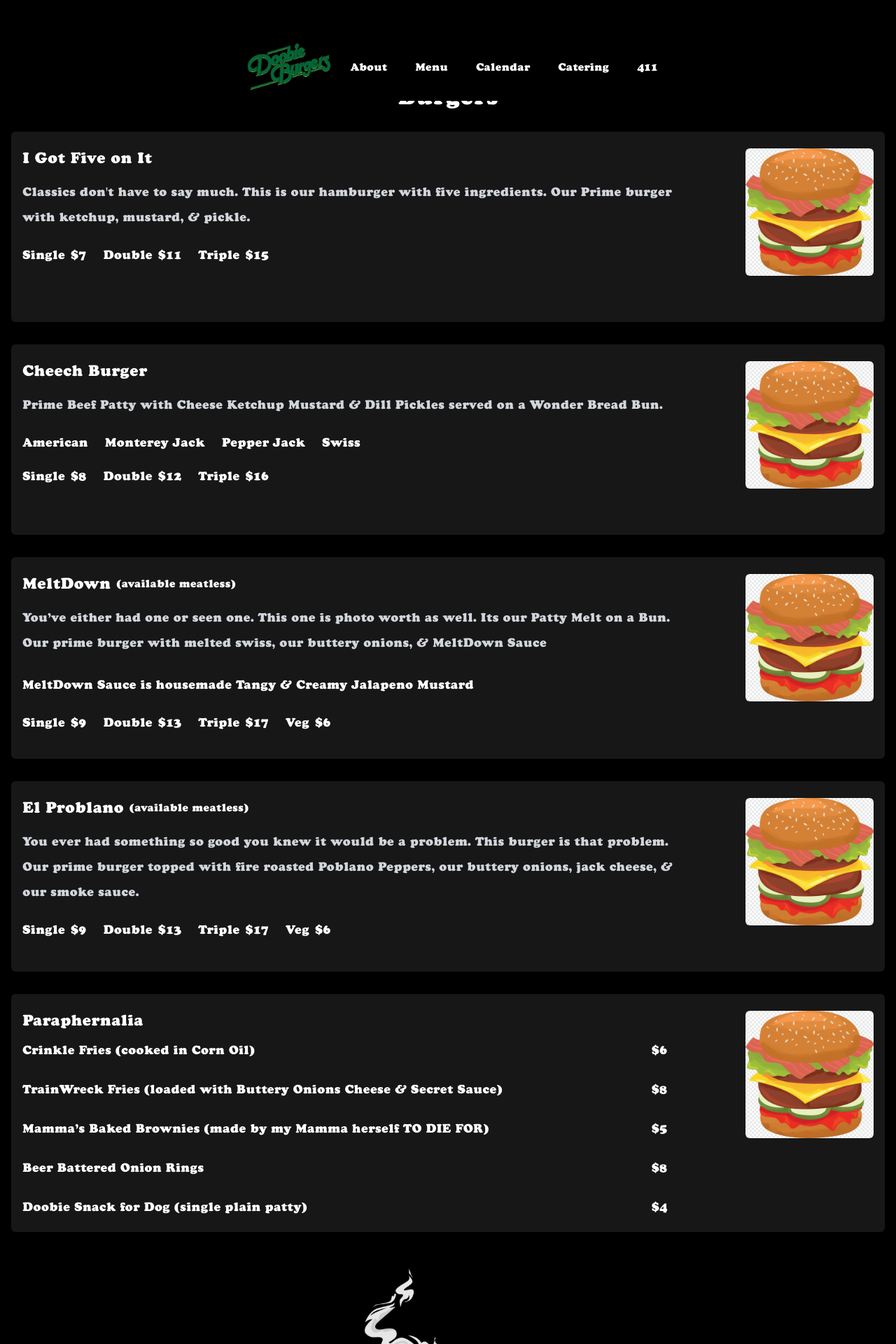
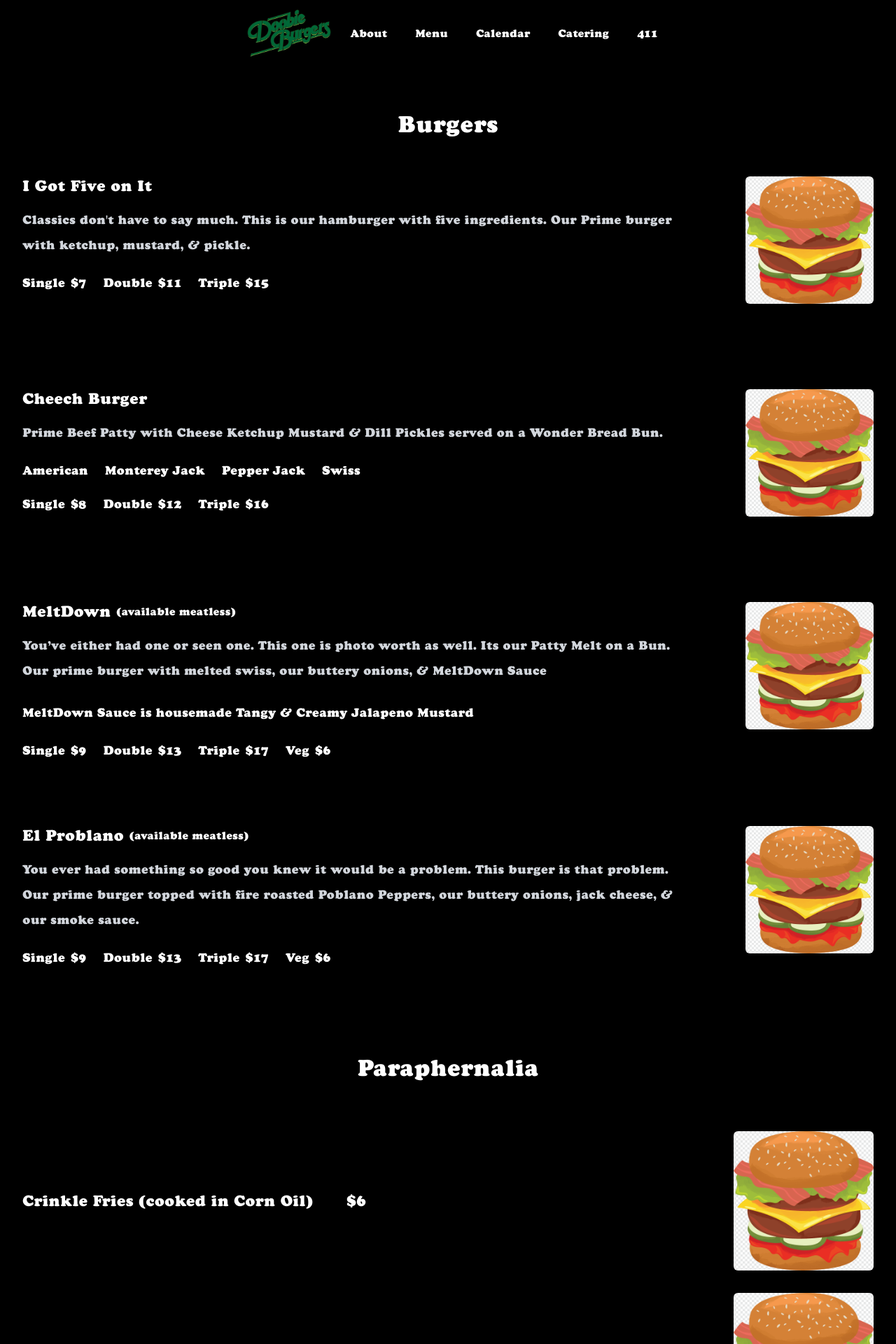
Before and after one commit to DariusGarcia/doobie-burgers, a Next.js app: page /menu in a window 1280 px wide. Shown: the top 1920 px of the page at 70% size. Built offline with nearby package versions, Linux system fonts and the light colour scheme.

Commit message:
add framer motion animations

```diff
--- a/components/cta.jsx
+++ b/components/cta.jsx
@@ -7,7 +7,7 @@ export default function LandingCTA() {
             Come taste the love at Doobie Burgers.
             <br />
           </h2>
-          <p className='mx-auto mt-6 max-w-xl text-lg leading-8 text-gray-600'>
+          <p className='mx-auto mt-6 max-w-xl text-lg leading-8 text-gray-500'>
             You’ve either had one or seen one.
           </p>
           <div className='mt-10 flex items-center justify-center gap-x-6'>
--- a/components/navbar.jsx
+++ b/components/navbar.jsx
@@ -54,7 +54,7 @@ export default function Navbar() {
           </div>
 
           <Disclosure.Panel className='sm:hidden'>
-            <div className='space-y-1 px-2 pb-3 pt-2 mb-12 '>
+            <div className='space-y-1 px-2 pb-3 pt-2 mb-12 bg-[#e1dfdb] bg-opacity-10 '>
               {navigation.map((item) => (
                 <Disclosure.Button
                   key={item.name}
--- a/package.json
+++ b/package.json
@@ -13,6 +13,7 @@
     "@heroicons/react": "^2.0.18",
     "@tailwindcss/forms": "^0.5.3",
     "autoprefixer": "10.4.14",
+    "framer-motion": "^10.12.18",
     "next": "13.4.7",
     "postcss": "8.4.24",
     "react": "18.2.0",
--- a/pages/catering.jsx
+++ b/pages/catering.jsx
@@ -1,12 +1,20 @@
 import Image from 'next/image'
-import Link from 'next/link'
-import React from 'react'
+import { motion as m, AnimatePresence } from 'framer-motion'
 
 const Catering = () => {
   return (
+    <AnimatePresence>
       <div className='flex flex-col w-full md:justify-center md:items-center py-24 md:py-36'>
         <div className='flex flex-col w-full md:max-w-7xl px-4 md:justify-center'>
-        <h1 className='text-center text-4xl mb-4'>Catering</h1>
+          <m.div
+            initial='hidden'
+            animate='visible'
+            viewport={{ once: true, amount: 0.8 }}>
+            {' '}
+            <m.h1 variants={cardVariants} className='text-center text-4xl mb-4'>
+              Catering
+            </m.h1>
+          </m.div>
 
           <section className='flex flex-col w-full md:items-center gap-8 mt-4 md:p-4 rounded-md py-8'>
             <div className='flex flex-col gap-2 px-2 md:px-0'>
@@ -138,7 +146,24 @@ const Catering = () => {
           </section>
         </div>
       </div>
+    </AnimatePresence>
   )
 }
 
 export default Catering
+
+const cardVariants = {
+  hidden: {
+    y: 200,
+    opacity: 0,
+  },
+  visible: {
+    y: 0,
+    opacity: 1,
+    transition: {
+      type: 'spring',
+      bounce: 0.4,
+      duration: 0.8,
+    },
+  },
+}
--- a/pages/contact.jsx
+++ b/pages/contact.jsx
@@ -6,7 +6,7 @@ import {
 
 export default function ContactPage() {
   return (
-    <div className='relative isolate bg-black'>
+    <div className='relative isolate bg-black pt-24'>
       <div className='mx-auto flex justify-center max-w-7xl '>
         <div className='relative px-6 pb-20 pt-12 sm:pt-32 lg:static lg:px-8 lg:py-48'>
           <div className='mx-auto lg:mx-0 '>
--- a/pages/index.jsx
+++ b/pages/index.jsx
@@ -3,26 +3,25 @@ import LandingCTA from '@/components/cta'
 import Testimonial from '@/components/testimonial'
 import Image from 'next/image'
 import Link from 'next/link'
+import { motion as m, AnimatePresence } from 'framer-motion'
 
 export default function Home() {
   return (
     <main className='pt-12'>
+      <AnimatePresence>
         {/* Header CTA */}
         <div className=' '>
           <div className='mx-auto max-w-7xl px-6 py-12 sm:py-24 lg:flex lg:items-center lg:gap-x-10 lg:px-8'>
-          <div className='mx-auto max-w-2xl lg:mx-0 lg:flex-auto'>
+            <m.div
+              initial='hidden'
+              animate='visible'
+              viewport={{ once: true, amount: 0.8 }}
+              className='mx-auto max-w-2xl lg:mx-0 lg:flex-auto'>
+              <m.div variants={cardVariants}>
                 <div className='flex w-full'>
-              <div className='flex flex-col w-full'>
-                {/* <div className=' lg:mt-0 mb-6 lg:flex-shrink-0 lg:flex-grow flex justify-center md:flex-none md:justify-start'>
-                  <Image
-                    src='/mainLogo.png'
-                    width={300}
-                    height={300}
-                    alt='logo'
-                  />
-                </div> */}
+                  <div className='flex flex-col w-full'></div>
                 </div>
-            </div>
+
                 <h1 className='mt-10 text-4xl font-bold tracking-tight sm:text-6xl'>
                   Doobie Burgers
                 </h1>
@@ -30,27 +29,77 @@ export default function Home() {
                   <span className='mt-4 w-full font-semibold text-center'>
                     A burger joint.
                   </span>
-              <span className='h-4 w-px bg-gray-900/10' aria-hidden='true' />
+                  <span
+                    className='h-4 w-px bg-gray-900/10'
+                    aria-hidden='true'
+                  />
                 </div>
                 <p className='mt-6 text-lg leading-8 text-gray-400'>
                   Burgers are unique and always have a story to tell. Come along
-              with as we tour Los Angeles letting the World see our story come
-              into pictue.
+                  with as we tour Los Angeles letting the World see our story
+                  come into pictue.
                 </p>
                 <div className='mt-10 '>
                   <p className='flex justify-start items-start gap-x-1 w-full mt-12 italic text-sm text-gray-400'>
                     Est. Hollywood 2021
                   </p>
                 </div>
-          </div>
-          <div className='mt-16 sm:mt-24 lg:mt-0 lg:flex-shrink-0 lg:flex-grow flex justify-center'>
-            <Image src='/burgerLogo.png' width={300} height={300} alt='logo' />
-          </div>
+              </m.div>
+            </m.div>
+            <m.div
+              variants={cardVariantsHorizontal}
+              initial='hidden' // Add initial and animate properties
+              animate='visible'
+              className='mt-16 sm:mt-24 lg:mt-0 lg:flex-shrink-0 lg:flex-grow flex justify-center'>
+              <m.div
+                variants={cardVariantsHorizontal}
+                className='mt-16 sm:mt-24 lg:mt-0 lg:flex-shrink-0 lg:flex-grow
+              flex justify-center'>
+                <Image
+                  src='/burgerLogo.png'
+                  width={300}
+                  height={300}
+                  alt='logo'
+                />
+              </m.div>
+            </m.div>
           </div>
           <Testimonial />
           <LandingCTA />
           {/* <ContactInfo /> */}
         </div>
+      </AnimatePresence>
     </main>
   )
 }
+
+const cardVariants = {
+  hidden: {
+    y: 200,
+    opacity: 0,
+  },
+  visible: {
+    y: 0,
+    opacity: 1,
+    transition: {
+      type: 'spring',
+      bounce: 0.4,
+      duration: 0.8,
+    },
+  },
+}
+const cardVariantsHorizontal = {
+  hidden: {
+    x: 200,
+    opacity: 0,
+  },
+  visible: {
+    x: 0,
+    opacity: 1,
+    transition: {
+      type: 'spring',
+      bounce: 0.4,
+      duration: 0.8,
+    },
+  },
+}
--- a/pages/menu.jsx
+++ b/pages/menu.jsx
@@ -1,18 +1,25 @@
 import Image from 'next/image'
-import React from 'react'
+import { motion as m, AnimatePresence } from 'framer-motion'
 
 const Menu = () => {
   return (
-    <div className='flex flex-col w-full justify-center items-center mt-12 px-4  '>
+    <AnimatePresence>
+      <div className='flex flex-col w-full justify-center items-center py-24 md:py-36 px-4 relative  '>
         <div className='flex flex-col w-full md:max-w-7xl justify-center items-center'>
-        <h1 className='text-4xl mb-4'>Menu</h1>
           <section className='flex flex-col gap-8 mt-4'>
-          <h2 className='text-3xl text-center'>Burgers</h2>
+            <m.div
+              initial='hidden'
+              animate='visible'
+              viewport={{ once: true, amount: 0.8 }}>
+              <m.h1 variants={cardVariants} className='text-3xl text-center'>
+                Burgers
+              </m.h1>
+            </m.div>
             {menuItems.map((item) => (
               <>
                 <article
                   key={item.id}
-                className='flex flex-col gap-8 justify-center items-center p-4 py-6 rounded-md bg-[#e1dfdb] bg-opacity-10'>
+                  className='flex flex-col gap-8 justify-center items-center p-4 py-6 rounded-md'>
                   <div className='flex flex-col md:flex-row justify-between w-full gap-8'>
                     <div className='flex flex-col w-full md:pr-12 gap-4'>
                       <div className='flex flex-row items-center gap-2 '>
@@ -83,13 +90,52 @@ const Menu = () => {
                 </article>
               </>
             ))}
-        </section>
-        {/* image */}
-        <div className='mt-8'>
-          <Image src='/burgerLogo.png' width={400} height={400} alt='logo' />
+
+            <h2 className='text-center text-3xl mt-12'>Paraphernalia</h2>
+            {paraphernalia.map((item, idx) => (
+              <>
+                <article
+                  key={idx}
+                  className='flex flex-col gap-8 justify-center items-center p-4 py-6 rounded-md'>
+                  <div className='flex flex-col md:flex-row justify-between w-full gap-8'>
+                    <div className='flex flex-col w-full gap-4'>
+                      <div className='flex flex-row items-center gap-2 '>
+                        <h2 className='text-xl'>{item.name}</h2>
+                      </div>
+                      <div className='flex w-full'>
+                        {item.items && (
+                          <ul
+                            key={item.id + 'items'}
+                            className='w-full justify-start flex flex-col gap-8 gap-x-6'>
+                            {item?.items?.map((item) => (
+                              <div className='flex flex-row justify-between items-center'>
+                                <li className='flex justify-between gap-12 text-xl'>
+                                  <span>{item.name}</span>
+                                  <span>{item.price}</span>
+                                </li>
+                                <div className='flex '>
+                                  <Image
+                                    src='/burger.png'
+                                    className='rounded-md'
+                                    width={200}
+                                    height={200}
+                                    alt='burger'
+                                  />
+                                </div>
+                              </div>
+                            ))}
+                          </ul>
+                        )}
                       </div>
                     </div>
                   </div>
+                </article>
+              </>
+            ))}
+          </section>
+        </div>
+      </div>
+    </AnimatePresence>
   )
 }
 
@@ -146,9 +192,10 @@ const menuItems = [
     ],
     isMeatlessAvailable: true,
   },
+]
+
+const paraphernalia = [
   {
-    id: 5,
-    name: 'Paraphernalia',
     items: [
       { name: 'Crinkle Fries (cooked in Corn Oil)', price: '$6' },
       {
@@ -164,3 +211,19 @@ const menuItems = [
     ],
   },
 ]
+
+const cardVariants = {
+  hidden: {
+    y: 200,
+    opacity: 0,
+  },
+  visible: {
+    y: 0,
+    opacity: 1,
+    transition: {
+      type: 'spring',
+      bounce: 0.4,
+      duration: 0.8,
+    },
+  },
+}
```
Also changed, not shown: 1 other file (tests, documents, lock files or other folders). Lines whose indentation alone changed are shown as unchanged.
